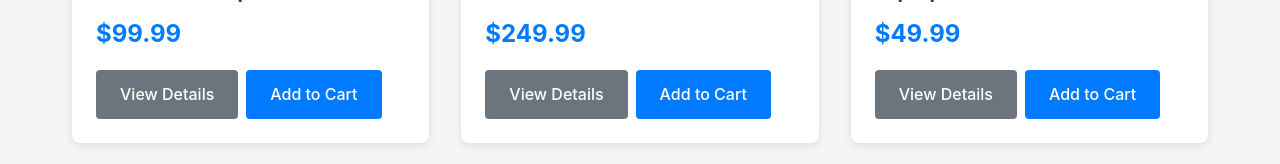
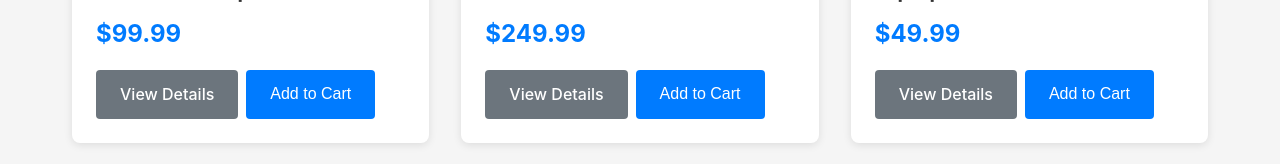
Before and after one commit to johnferrievivo/react-ecommerce, a React (Vite) app: page / in a window 1280 px wide. Shown: the part 788-952 px from the top of the page. Built offline with nearby package versions, Linux system fonts and the light colour scheme.

Commit message:
fixed image alt

```diff
--- a/src/components/ProductCard.jsx
+++ b/src/components/ProductCard.jsx
@@ -3,13 +3,17 @@
 export default function ProductCard({ product }) {
     return (
         <div className="product-card">
-            <img src={product.image} className="product-card-image" />
+            <img
+                src={product.image}
+                alt={product.name}
+                className="product-card-image"
+            />
             <div className="product-card-content">
                 <h3 className="product-card-name">{product.name}</h3>
                 <p className="product-card-price">${product.price}</p>
                 <div className="product-card-actions">
                     <Link className="btn btn-secondary">View Details</Link>
-                    <Link className="btn btn-primary">Add to Cart</Link>
+                    <button className="btn btn-primary">Add to Cart</button>
                 </div>
             </div>
         </div>
```
